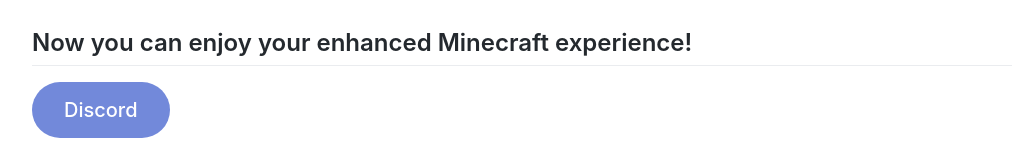
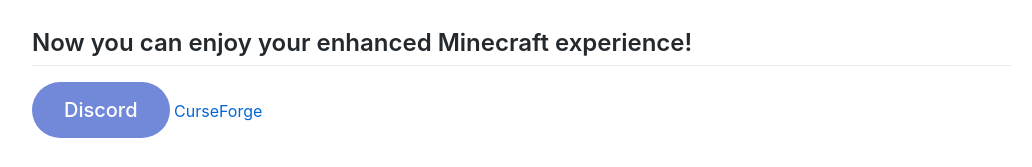
Before and after one commit to Levelowel/levelowel.github.io, a Jekyll site: the page built from README.md, in a window 1280 px wide. Shown: the part 1964-2131 px from the top of the page, without its empty margins (118-1150 px from the left). Built offline with Jekyll 4.4.1, drawn with Linux system fonts in a browser that asks for light colours; our own code applies the rules of GitHub Pages for plain Markdown files; comment, search, counter and statistics services are not loaded.

Commit message:
Update default.html

```diff
--- a/_layouts/default.html
+++ b/_layouts/default.html
@@ -22,6 +22,7 @@
       {{ content }}
 
       <a class="discord" href="https://discord.gg/A6faFYt" style="text-decoration:none">Discord</a>
+      <a class="curseforge" href="https://www.curseforge.com/minecraft/customization/complementary-shaders" style="text-decoration:none">CurseForge</a>
       {% if site.github.private != true and site.github.license %}
       <div class="footer border-top border-gray-light mt-5 pt-3 text-right text-gray">
         This site is open source. {% github_edit_link "Improve this page" %}.
```
